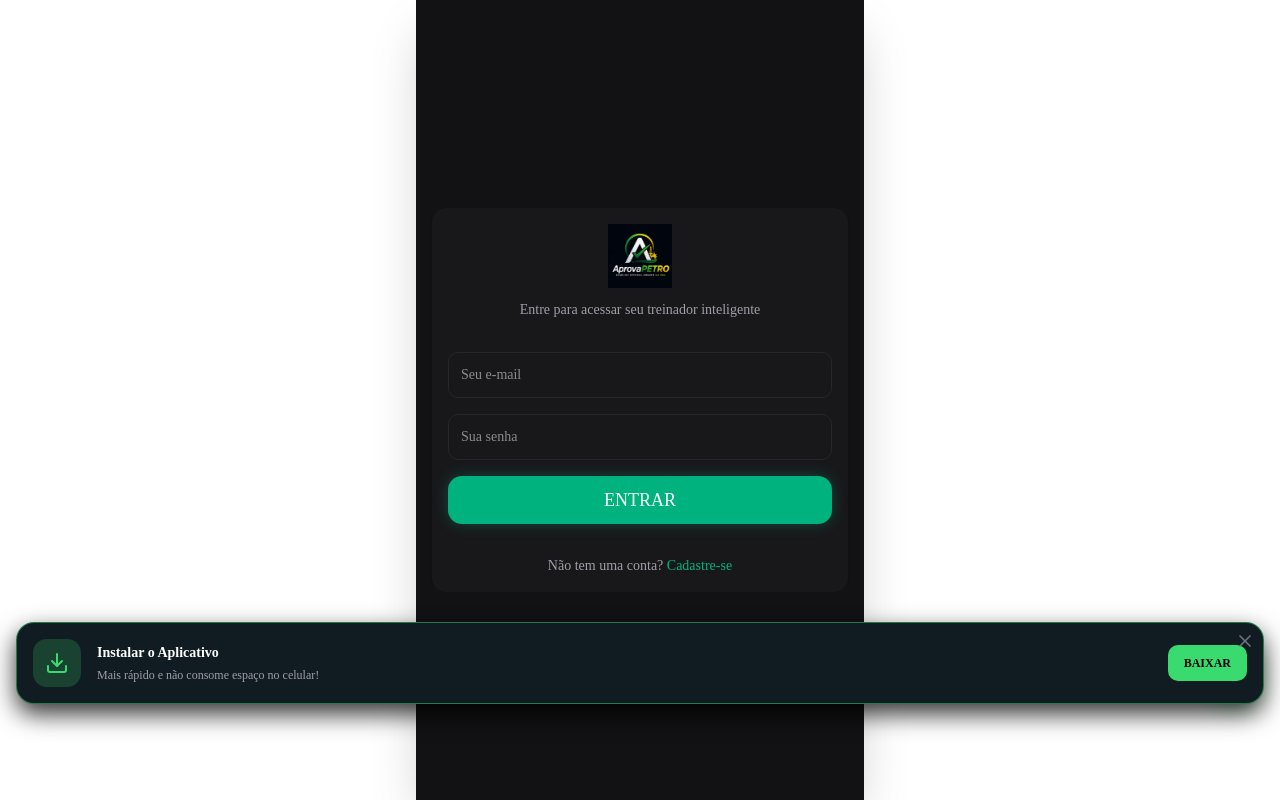
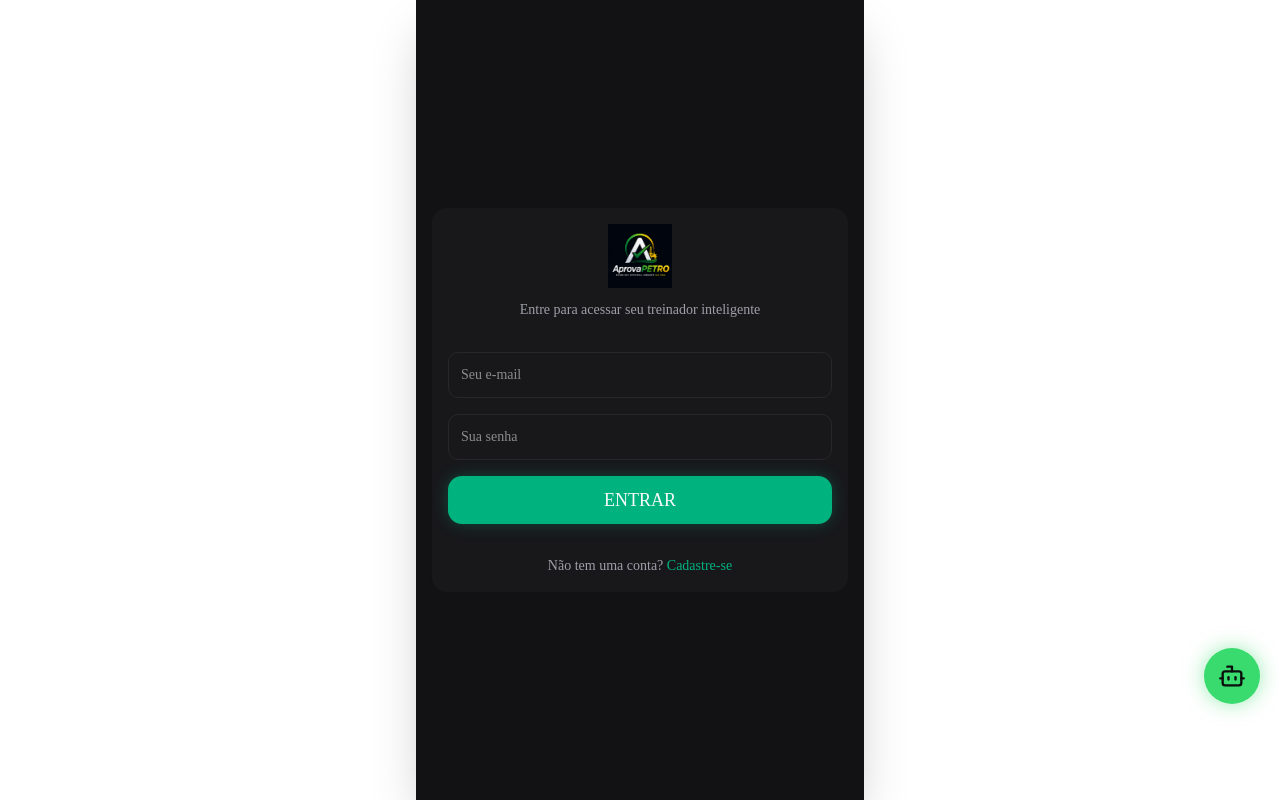
Before and after one commit to paulohenriqueferreiraphfp-byte/aprovapetro, a Next.js app in the folder aprovapetro-web/: page /login in a window 1280 px wide. Built offline with nearby package versions, Linux system fonts and the light colour scheme.

Commit message:
chore: remove install pwa banner per user request

```diff
--- a/aprovapetro-web/src/app/layout.tsx
+++ b/aprovapetro-web/src/app/layout.tsx
@@ -3,7 +3,6 @@ import { Geist, Geist_Mono } from "next/font/google";
 import "./globals.css";
 import { FloatingChat } from "@/components/FloatingChat";
 import { SessionGuard } from "@/components/SessionGuard";
-import { InstallPwaBanner } from "@/components/InstallPwaBanner";
 
 const geistSans = Geist({
   variable: "--font-geist-sans",
@@ -48,7 +47,6 @@ export default function RootLayout({
         <div className="w-full h-full max-w-md bg-[#0A0F0D] overflow-hidden relative shadow-2xl">
           {children}
           <FloatingChat />
-          <InstallPwaBanner />
           <SessionGuard />
         </div>
       </body>
```
